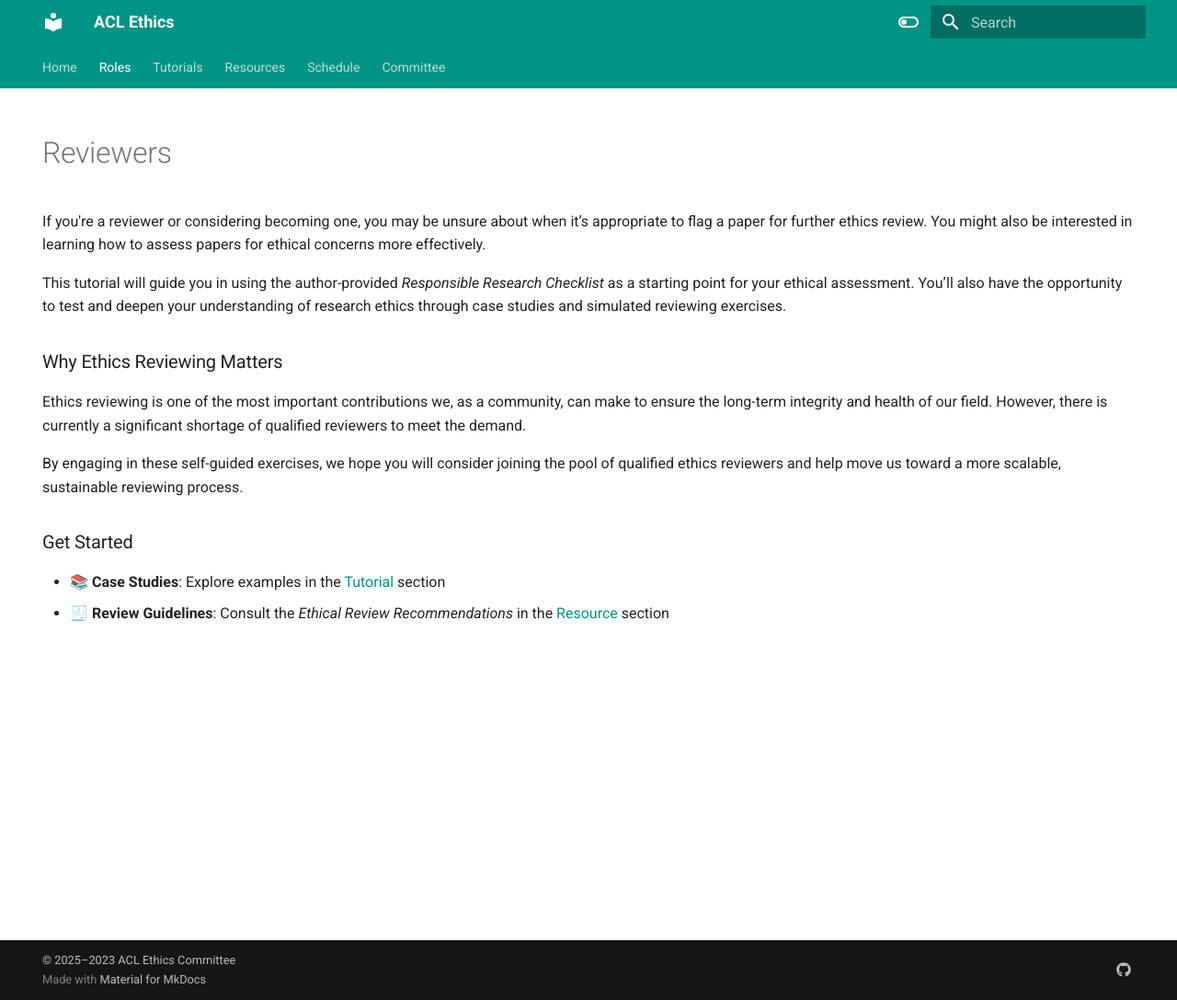
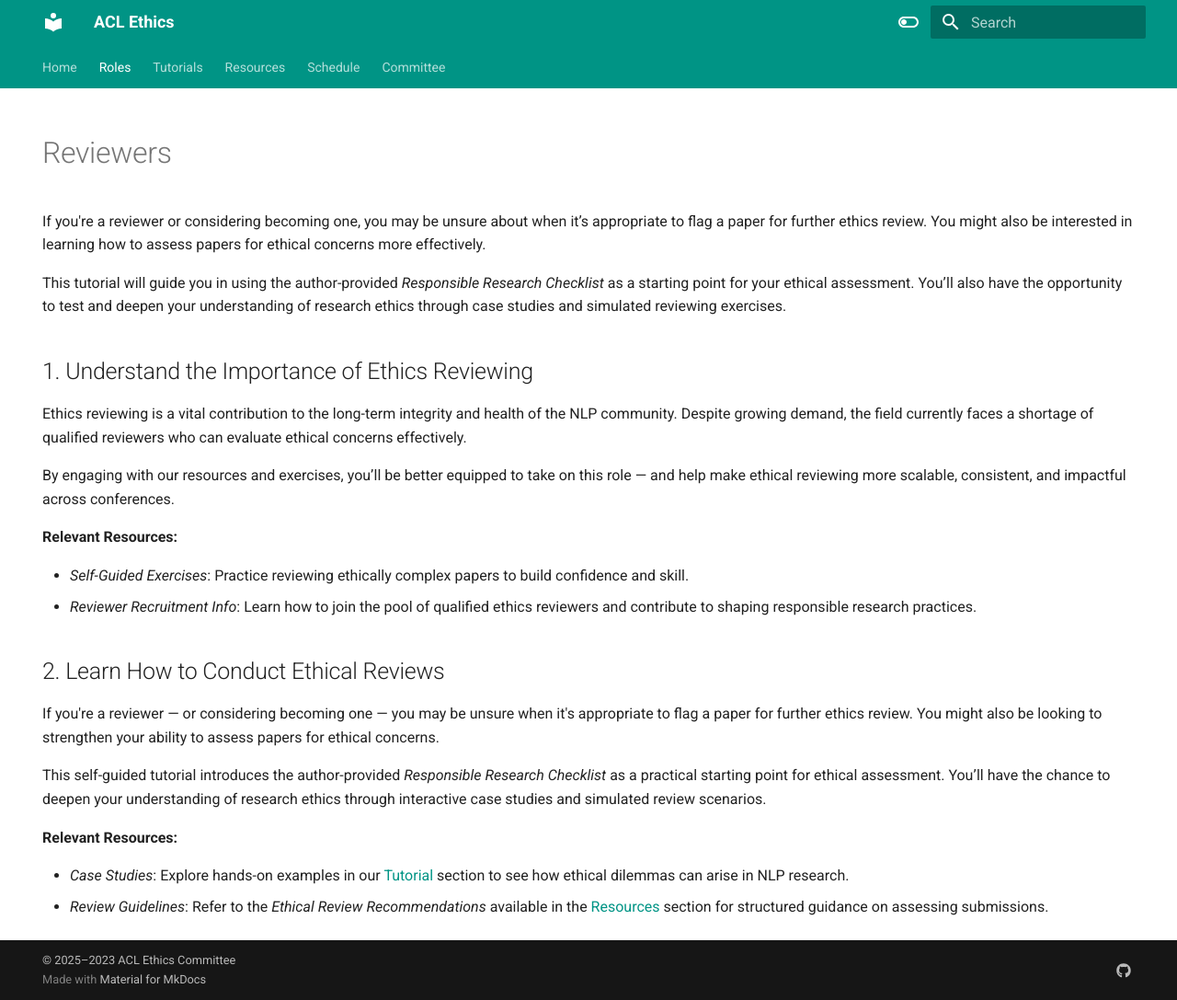
Before and after one commit to knmnyn/ethics-website, an MkDocs documentation site: the page built from docs/roles/reviewers.md, in a window 1280 px wide and 1087 px high. Shown: the whole window at 92% size. Built offline with MkDocs 1.6.1 and Material for MkDocs 9.7.7, drawn with Linux system fonts in a browser that asks for light colours.

Commit message:
Update reviewers.md

```diff
--- a/docs/roles/reviewers.md
+++ b/docs/roles/reviewers.md
@@ -7,13 +7,24 @@ If you're a reviewer or considering becoming one, you may be unsure about when i
 
 This tutorial will guide you in using the author-provided *Responsible Research Checklist* as a starting point for your ethical assessment. You’ll also have the opportunity to test and deepen your understanding of research ethics through case studies and simulated reviewing exercises.
 
-### Why Ethics Reviewing Matters
+## 1. Understand the Importance of Ethics Reviewing
 
-Ethics reviewing is one of the most important contributions we, as a community, can make to ensure the long-term integrity and health of our field. However, there is currently a significant shortage of qualified reviewers to meet the demand.
+Ethics reviewing is a vital contribution to the long-term integrity and health of the NLP community. Despite growing demand, the field currently faces a shortage of qualified reviewers who can evaluate ethical concerns effectively.
 
-By engaging in these self-guided exercises, we hope you will consider joining the pool of qualified ethics reviewers and help move us toward a more scalable, sustainable reviewing process.
+By engaging with our resources and exercises, you’ll be better equipped to take on this role — and help make ethical reviewing more scalable, consistent, and impactful across conferences.
 
-### Get Started
+**Relevant Resources:**
 
-- 📚 **Case Studies**: Explore examples in the [Tutorial](https://ethics.aclweb.org/tutorials/) section
-- 🧾 **Review Guidelines**: Consult the *Ethical Review Recommendations* in the [Resource](https://ethics.aclweb.org/resources/) section
+* *Self-Guided Exercises*: Practice reviewing ethically complex papers to build confidence and skill.
+* *Reviewer Recruitment Info*: Learn how to join the pool of qualified ethics reviewers and contribute to shaping responsible research practices.
+
+## 2. Learn How to Conduct Ethical Reviews
+
+If you're a reviewer — or considering becoming one — you may be unsure when it's appropriate to flag a paper for further ethics review. You might also be looking to strengthen your ability to assess papers for ethical concerns.
+
+This self-guided tutorial introduces the author-provided *Responsible Research Checklist* as a practical starting point for ethical assessment. You’ll have the chance to deepen your understanding of research ethics through interactive case studies and simulated review scenarios.
+
+**Relevant Resources:**
+
+* *Case Studies*: Explore hands-on examples in our [Tutorial](https://ethics.aclweb.org/tutorials/) section to see how ethical dilemmas can arise in NLP research.
+* *Review Guidelines*: Refer to the *Ethical Review Recommendations* available in the [Resources](https://ethics.aclweb.org/resources/) section for structured guidance on assessing submissions.
```
